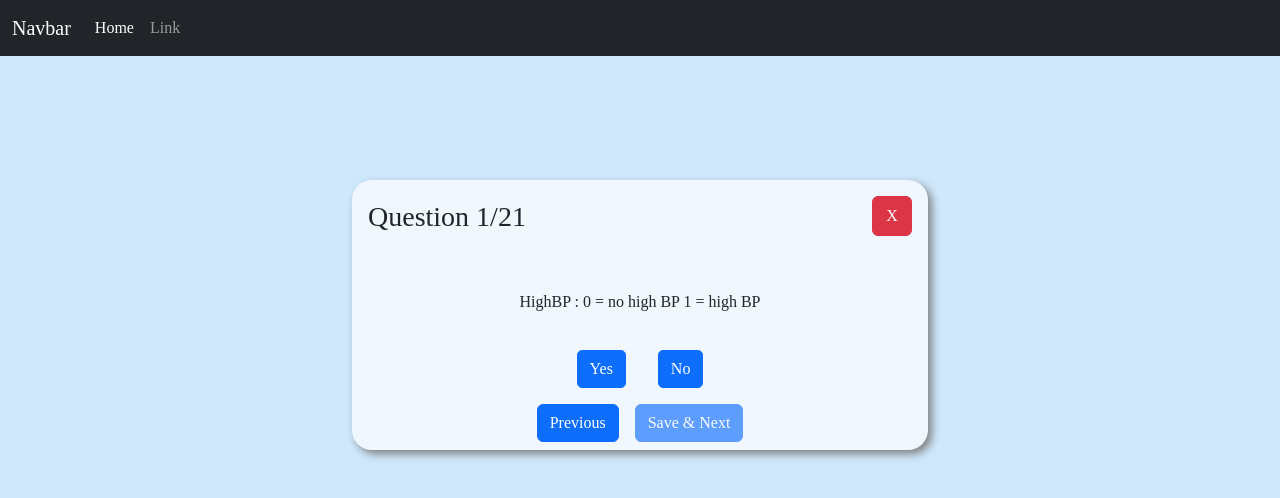
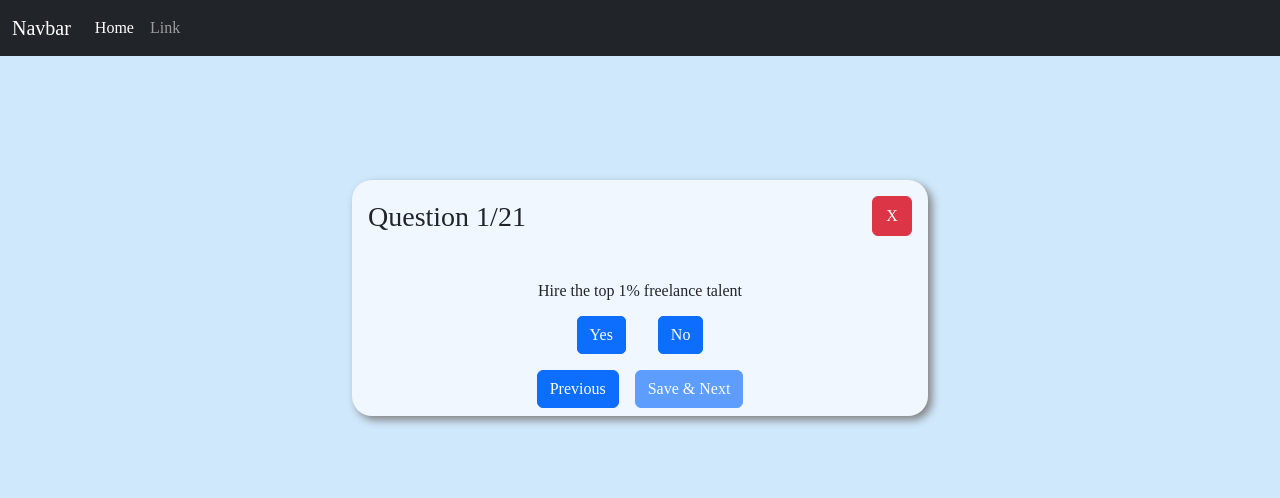
Before and after one commit to teadrinke/NextStep_Hackathon, a React (Create React App) app in the folder Frontend/: page / in a window 1280 px wide. Both pictures are taken after a click on the button "Take Quiz". Shown: the top 498 px of the page. Built offline with nearby package versions, Linux system fonts and the light colour scheme; a web font is replaced by a local one.

Commit message:
minor changes

```diff
--- a/Frontend/src/components/MainPage.js
+++ b/Frontend/src/components/MainPage.js
@@ -7,8 +7,7 @@ import homepage from "../img/homepage.png";
 const MainPage = () => {
   const questions = [
     {
-      questionText: `HighBP :
-            0 = no high BP 1 = high BP`,
+      questionText: "Hire the \ntop 1% \nfreelance talent",
     },
     {
       questionText: `HighChol :
@@ -203,7 +202,7 @@ Income scale (INCOME2 see codebook) scale 1-8 1 = less than $10,000 5 = less tha
                 X
               </button>
             </div>
-            <div className="question-text p-3">
+            <div style={{ padding: "5px" }}>
               {questions[currentQuestion].questionText}
             </div>
             <div className="answer-section text-center">
```
